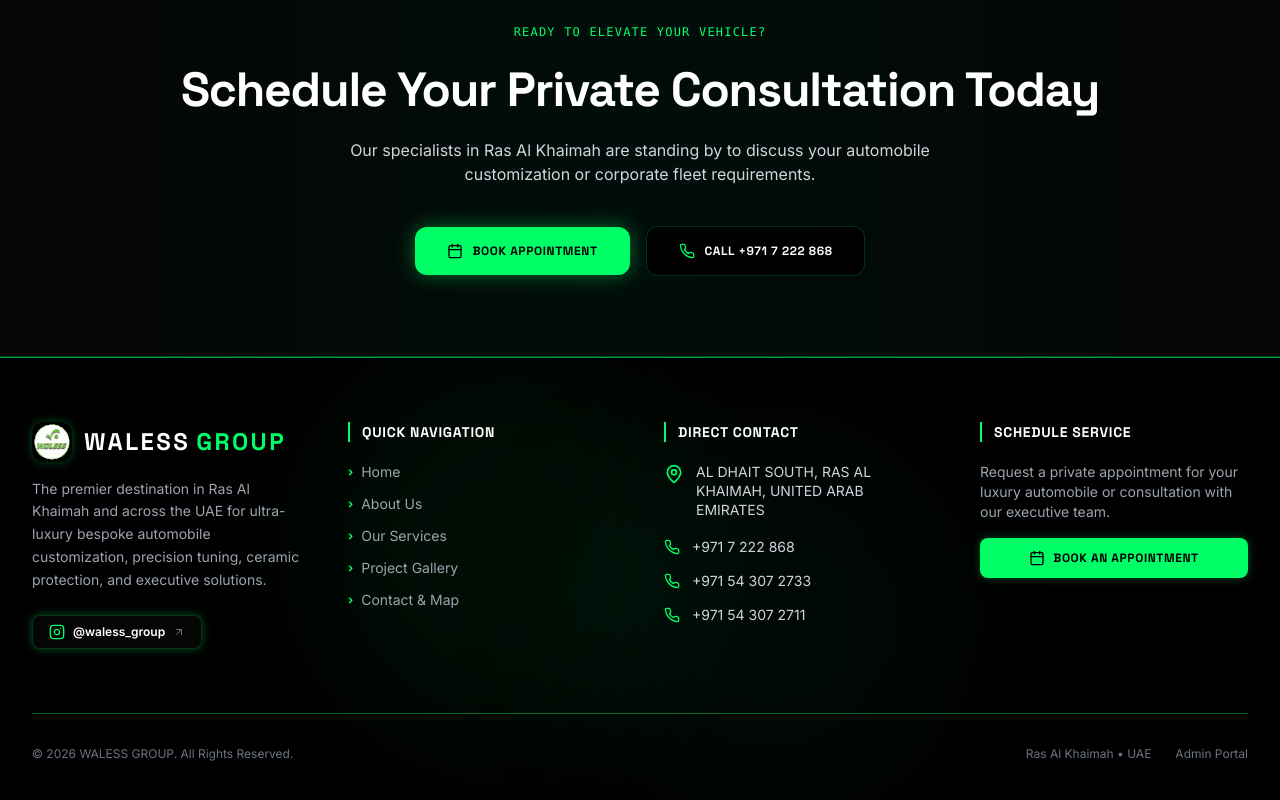
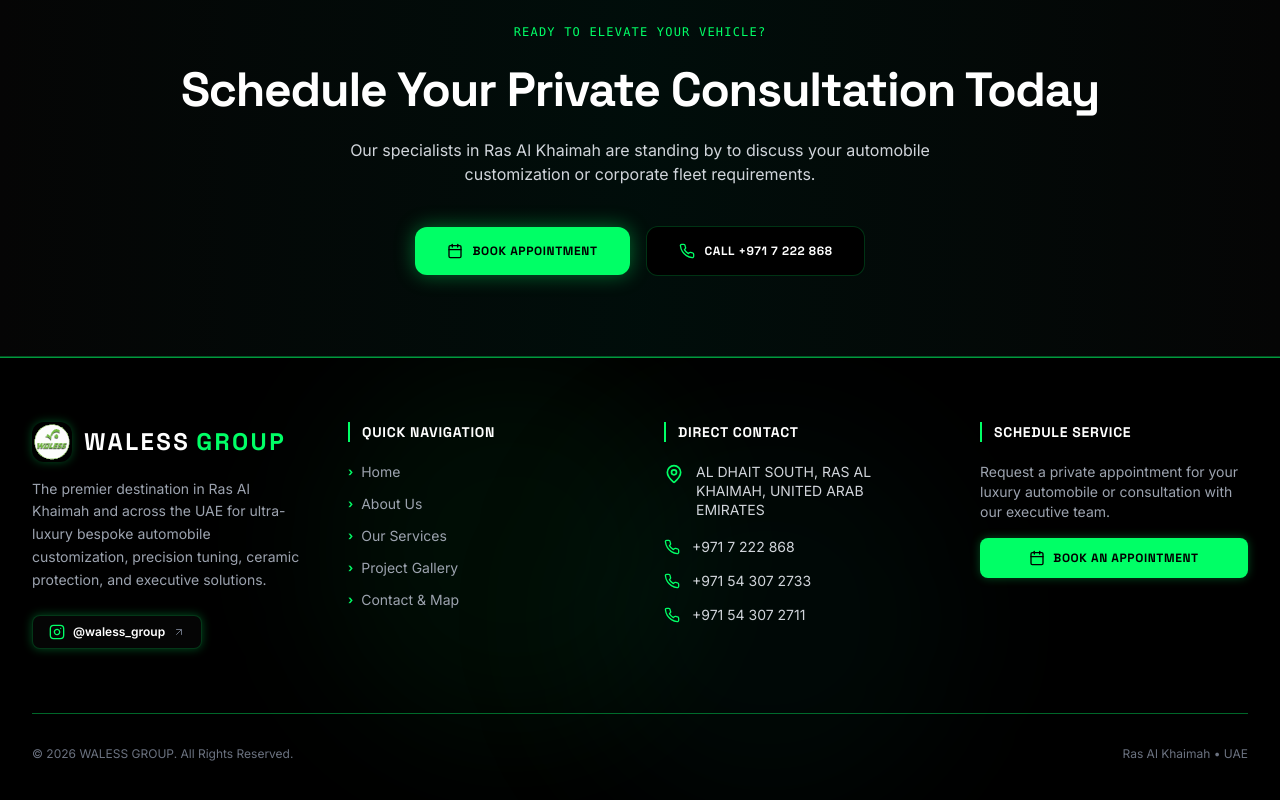
Before and after one commit to Adarsh1530/uae-carservice, a Next.js app: page / in a window 1280 px wide. Shown: the part 2942-3742 px from the top of the page. Built offline with nearby package versions, Linux system fonts and the light colour scheme; no server answers; the database is empty.

Commit message:
Remove Admin Portal text link from public footer

```diff
--- a/src/components/layout/Footer.tsx
+++ b/src/components/layout/Footer.tsx
@@ -158,9 +158,6 @@
           <p>© {new Date().getFullYear()} {companyName}. All Rights Reserved.</p>
           <div className="flex items-center gap-6">
             <span>Ras Al Khaimah • UAE</span>
-            <Link href="/admin/login" className="hover:text-brand-green transition-colors">
-              Admin Portal
-            </Link>
           </div>
         </div>
       </div>
```
